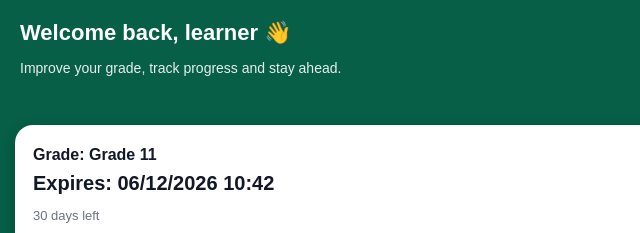
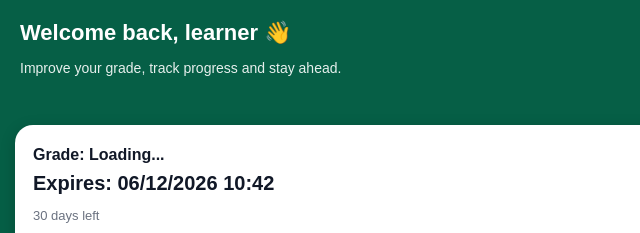
Before and after one commit to frenkyonyango3-collab/gradex-Kenya, a plain HTML site: page index.html in a window 1280 px wide. Shown: the top 233 px of the page, 0-640 px from the left. Drawn offline with nearby package versions, Linux system fonts and the light colour scheme.

Commit message:
Update grade display to show loading state

```diff
--- a/index.html
+++ b/index.html
@@ -46,7 +46,7 @@ input{width:100%;padding:13px;border:1px solid #d1d5db;border-radius:10px;margin
 
 <div class="card">
 <div class="row">
-<span><b>Grade: Grade 11</b></span>
+<span><b>Grade: <span id="userGrade">Loading...</span></b></span>
 <span class="badge">● ACTIVE</span>
 </div>
 <h2>Expires: <span id="expiryText">06/12/2026 10:42</span></h2>
```
